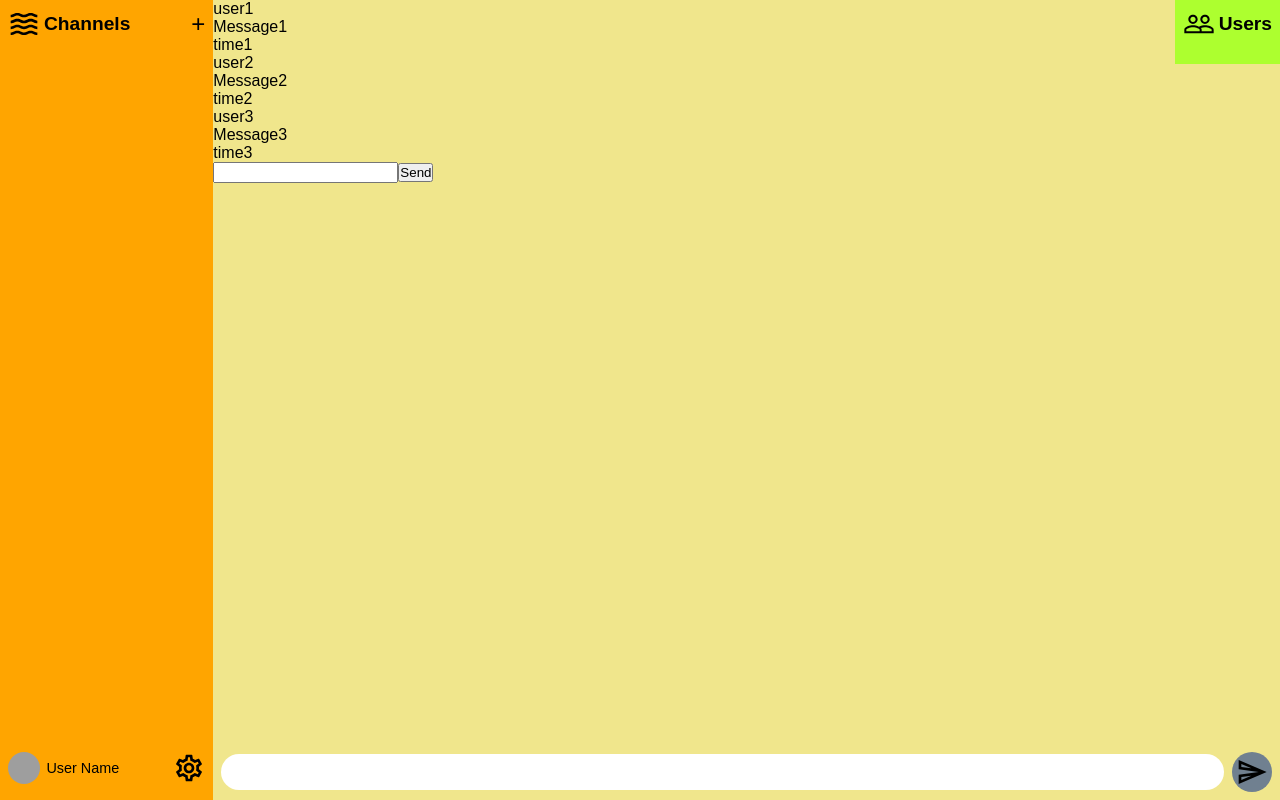
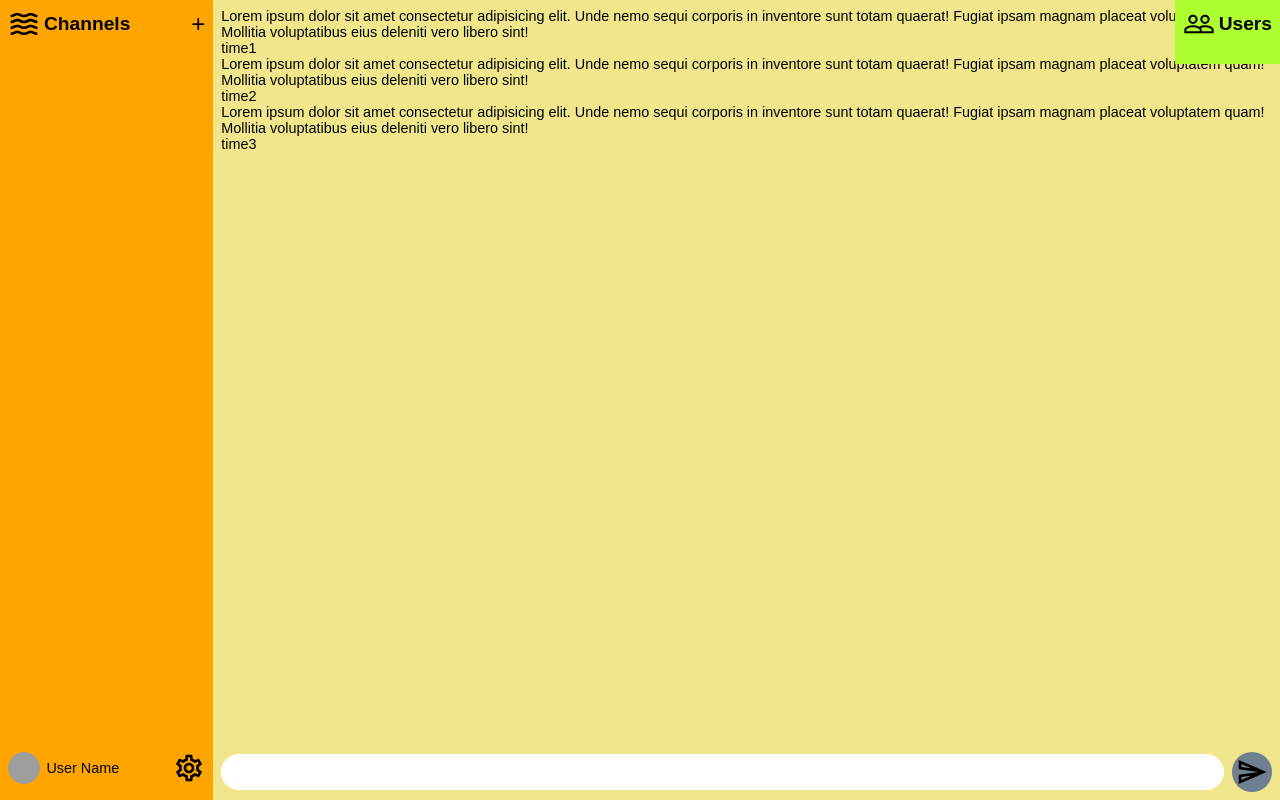
Before and after one commit to alexxbull/rpchat, a React (Create React App) app in the folder frontend/: page / in a window 1280 px wide. Built offline with nearby package versions, Linux system fonts and the light colour scheme; grey boxes are pictures that could not be loaded.

Commit message:
removed reply input and send button added more mock data

```diff
--- a/frontend/src/components/Messages/Messages.js
+++ b/frontend/src/components/Messages/Messages.js
@@ -1,13 +1,35 @@
 import React from 'react';
+
+import classes from './Messages.module.css';
+
+import UserIcon from '../../assets/user-icon.svg'
 
 import Message from './Message/Message';
 
 
 const Messages = props => {
     const messagesData = [
-        { memo: "Message1", id: 1, timestamp: "time1", user: "user1" },
-        { memo: "Message2", id: 2, timestamp: "time2", user: "user2" },
-        { memo: "Message3", id: 3, timestamp: "time3", user: "user3" },
+        {
+            memo: 'Lorem ipsum dolor sit amet consectetur adipisicing elit. Unde nemo sequi corporis in inventore sunt totam quaerat! Fugiat ipsam magnam placeat voluptatem quam! Mollitia voluptatibus eius deleniti vero libero sint!',
+            id: 1,
+            timestamp: 'time1',
+            username: 'user1',
+            avatar: UserIcon
+        },
+        {
+            memo: 'Lorem ipsum dolor sit amet consectetur adipisicing elit. Unde nemo sequi corporis in inventore sunt totam quaerat! Fugiat ipsam magnam placeat voluptatem quam! Mollitia voluptatibus eius deleniti vero libero sint!',
+            id: 2,
+            timestamp: 'time2',
+            username: 'user2',
+            avatar: UserIcon
+        },
+        {
+            memo: 'Lorem ipsum dolor sit amet consectetur adipisicing elit. Unde nemo sequi corporis in inventore sunt totam quaerat! Fugiat ipsam magnam placeat voluptatem quam! Mollitia voluptatibus eius deleniti vero libero sint!',
+            id: 3,
+            timestamp: 'time3',
+            username: 'user3',
+            avatar: UserIcon
+        },
     ]
 
     const messages = messagesData.map(message =>
@@ -15,17 +37,14 @@ const Messages = props => {
             key={message.id}
             memo={message.memo}
             timestamp={message.timestamp}
-            user={message.user}
+            username={message.username}
+            avatar={message.avatar}
         />
     )
 
     return (
-        <div className="messages">
+        <div className={classes.Messages}>
             {messages}
-            <div className="reply-container">
-                <input type="text" className="reply" />
-                <button className="reply-btn">Send</button>
-            </div>
         </div>
     )
 }
```
